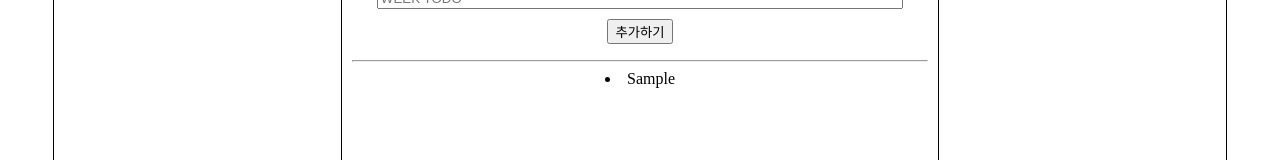
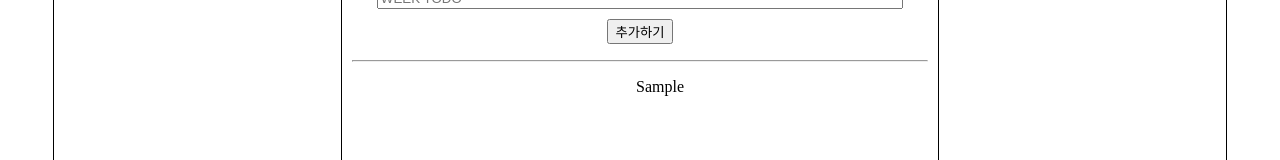
Before and after one commit to BobbyKJH/mytodolist, a React (Create React App) app: page /week in a window 1280 px wide. Both pictures are taken after typing "Sample" into the empty fields and a click on the button "추가하기". Shown: the part 234-394 px from the top of the page. Built offline with nearby package versions, Linux system fonts and the light colour scheme.

Commit message:
feat: todolist feat

```diff
--- a/src/components/TodoList.jsx
+++ b/src/components/TodoList.jsx
@@ -34,7 +34,7 @@ function TodoList({ name, todo }) {
         <p>{toDo}</p>
         <hr />
         {toDos.map((todo) => (
-          <li className={styles.list}>{todo}</li>
+          <ul className={styles.list}>{todo}</ul>
         ))}
       </form>
     </div>
```
